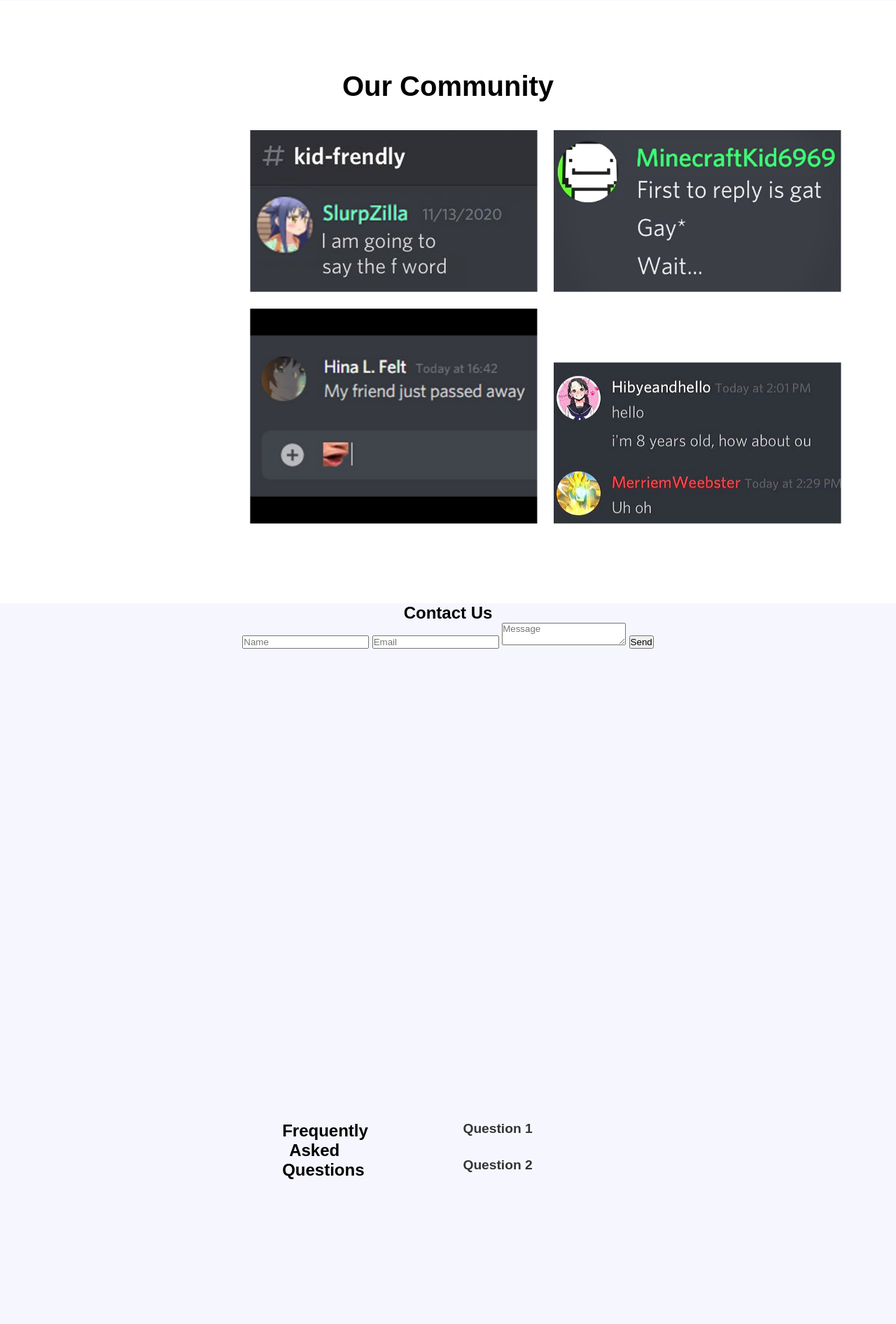
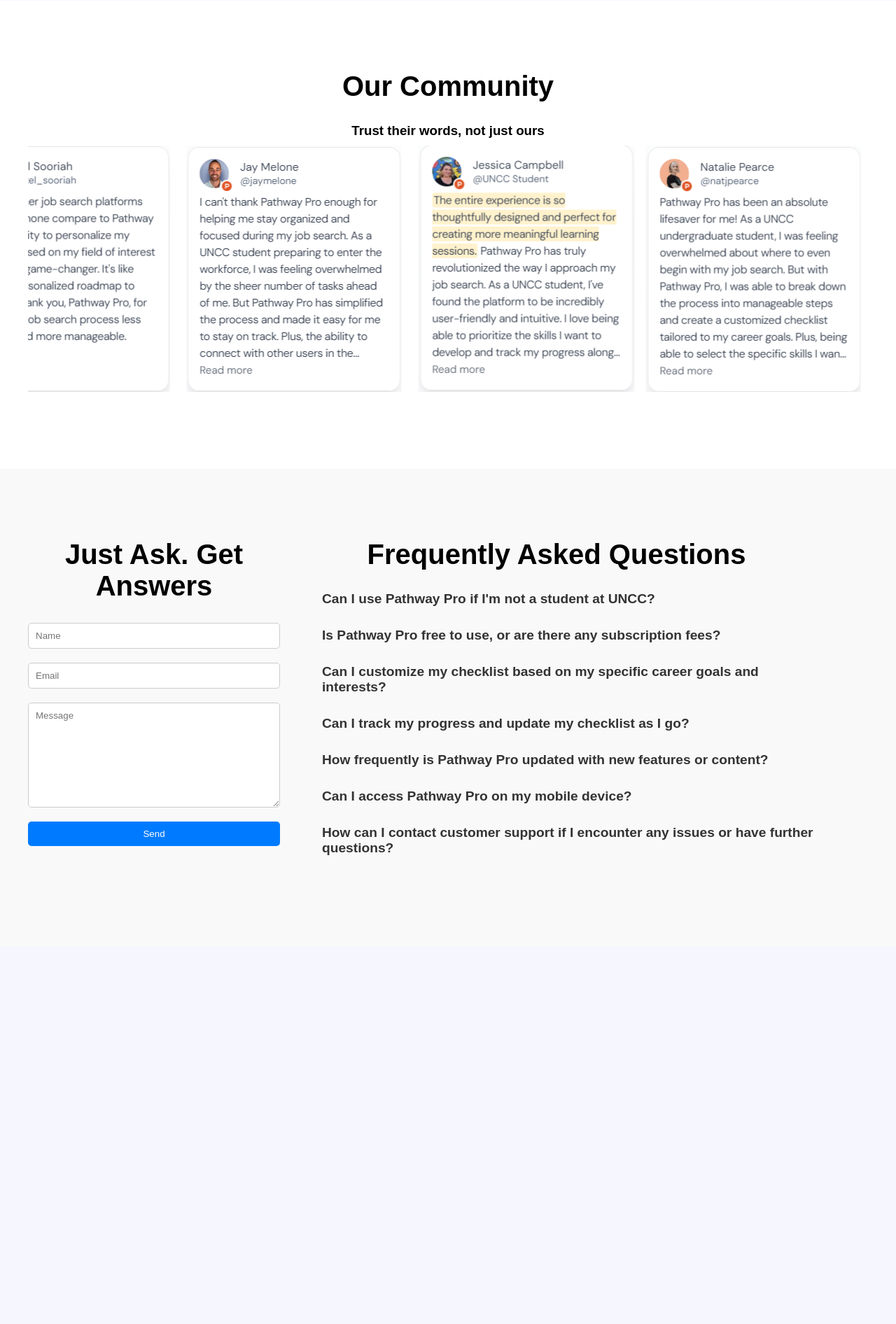
Before and after one commit to MRthyMix/3155-Software-Engineering-Group-Project, a Flask app: page / in a window 1280 px wide. Shown: the part 3676-5568 px from the top of the page at 70% size. After the commit the page ends 4898 px from the top, so only its background shows below. Run offline with Flask 3, Linux system fonts and the light colour scheme; some libraries are stand-ins or nearby versions.

Commit message:
community & contact/FAQ Done

```diff
--- a/Pathway_pro/static/css/home.css
+++ b/Pathway_pro/static/css/home.css
@@ -238,7 +238,8 @@ section {
 }
 
 .slideshow {
-    position: relative; /* Position relative for absolute positioning of images */
+    display: flex; /* Display images in a row */
+    justify-content: center; /* Center images horizontally */
     overflow: hidden; /* Hide overflowing images */
 }
 
@@ -246,47 +247,105 @@ section {
     max-width: 410px; /* Set maximum width for images */
     max-height: 500px; /* Set maximum height for images */
     margin: 10px; /* Add margin around images for spacing */
-    /* position: absolute; Position images absolutely */
-    animation: slideRightToLeft 20s linear infinite; /* Animation settings */
+    animation: slideRightToLeft 35s linear infinite; /* Animation settings */
 }
 
 @keyframes slideRightToLeft {
     0% {
-      transform: translateX(100%); /* Initial position: move 100% from right */
+        transform: translateX(300%); /* Initial position: move 100% from right */
     }
     100% {
-      transform: translateX(-100%); /* Final position: move 100% to the left */
+        transform: translateX(-250%); /* Final position: move 100% to the left */
     }
 }
 
 
-/* CSS for FAQ Section */
-#FAQ {
-    background-color: #f6f6ff;
-    padding: 100px 0;
+/* CSS for Contact Us and FAQ Sections */
+#contact {
+    background-color: #f9f9f9; /* Light gray background */
+    padding: 100px 0; /* Add padding top and bottom */
+    overflow: hidden; /* Clear floats */
+}
+
+#contact .container {
+    max-width: 1200px; /* Limit content width */
+    margin: 0 auto; /* Center container */
+    text-align: center; /* Center text */
+    overflow: hidden; /* Clear floats */
+}
+
+.contact {
+    width: 30%; /* Adjust left column width */
+    float: left; /* Float left for left column */
+    margin-right: 5%; /* Add space between columns */
+}
+
+.contact h2 {
+    font-size: 2.5em; /* Large font size */
+    margin-bottom: 30px; /* Spacing below title */
+}
+
+.contact form {
+    display: flex; /* Display form elements in a row */
+    flex-direction: column; /* Stack form elements vertically */
+    align-items: center; /* Center form elements horizontally */
+}
+
+.contact input[type="text"],
+.contact input[type="email"],
+.contact textarea {
+    width: 100%; /* Make input fields and textarea full-width */
+    padding: 10px; /* Add padding */
+    margin-bottom: 20px; /* Spacing between input fields and textarea */
+    border: 1px solid #ccc; /* Add border */
+    border-radius: 5px; /* Add border radius */
+}
+
+.contact textarea {
+    height: 150px; /* Set height for textarea */
+}
+
+.contact button {
+    width: 100%; /* Make button full-width */
+    padding: 10px; /* Add padding */
+    background-color: #007bff; /* Blue button color */
+    color: #fff; /* White text color */
+    border: none; /* Remove border */
+    border-radius: 5px; /* Add border radius */
+    cursor: pointer; /* Add pointer cursor on hover */
+    transition: background-color 0.3s ease; /* Smooth transition on hover */
+}
+
+.contact button:hover {
+    background-color: #0056b3; /* Darker blue on hover */
+}
+
+.faq {
+    width: 60%; /* Adjust right column width */
+    float: left; /* Float left for right column */
+    margin-right: 5%; /* Add space between columns */
 }
 
 .faq-header {
-    width: 30%;
-    padding-right: 50px;
-    float: left;
+    padding-right: 50px; /* Add space between header and content */
 }
 
-.faq-content {
-    width: 70%;
-    float: left;
+.faq h1 {
+    font-size: 2.5em; /* Large font size */
+    margin-bottom: 30px; /* Spacing below title */
 }
 
 .faq-question {
-    margin-bottom: 30px;
+    margin-bottom: 30px; /* Spacing between questions */
 }
 
 .question {
-    cursor: pointer;
-    font-size: 1.2em;
-    font-weight: bold;
-    color: #333;
-    margin-bottom: 10px;
+    cursor: pointer; /* Change cursor to pointer on hover */
+    font-size: 1.2em; /* Medium font size */
+    font-weight: bold; /* Bold font weight */
+    color: #333; /* Dark gray text color */
+    margin-bottom: 10px; /* Spacing below question */
+    text-align: left; /* Align text to the left */
 }
 
 .answer {
--- a/Pathway_pro/templates/home.html
+++ b/Pathway_pro/templates/home.html
@@ -157,11 +157,16 @@
 <section id="community">
   <div class="container">
     <h2>Our Community</h2>
+    <h3>Trust their words, not just ours</h3>
     <div class="slideshow">
-      <img src="{{ url_for('static', filename='/images/f_word.jpg') }}" alt="Community Image 1">
-      <img src="{{ url_for('static', filename='/images/first_reply.jpg') }}" alt="Community Image 2">
-      <img src="{{ url_for('static', filename='/images/pass_away.jpg') }}" alt="Community Image 3">
-      <img src="{{ url_for('static', filename='/images/ohoh.jpg') }}" alt="Community Image 4">
+      <img src="{{ url_for('static', filename='/images/axel.png') }}" alt="Community Image 1">
+      <img src="{{ url_for('static', filename='/images/jay.png') }}" alt="Community Image 2">
+      <img src="{{ url_for('static', filename='/images/jess.png') }}" alt="Community Image 3">
+      <img src="{{ url_for('static', filename='/images/natalie.png') }}" alt="Community Image 4">
+      <img src="{{ url_for('static', filename='/images/mike.png') }}" alt="Community Image 5">
+      <img src="{{ url_for('static', filename='/images/sabba.png') }}" alt="Community Image 6">
+      <img src="{{ url_for('static', filename='/images/rich.png') }}" alt="Community Image 7">
+      <img src="{{ url_for('static', filename='/images/rob.png') }}" alt="Community Image 8">
 
     </div>
   </div>
@@ -169,10 +174,11 @@
 </section>
 
 
-<!-- Contact Us postion -->
+<!-- Contact Us and FAQ Section -->
 <section id="contact">
   <div class="container">
-      <h2>Contact Us</h2>
+    <div class="contact">
+      <h2>Just Ask. Get Answers</h2>
       <form>
           <input type="text" placeholder="Name">
           <input type="email" placeholder="Email">
@@ -180,32 +186,63 @@
           <button type="submit">Send</button>
       </form>
     </div>
-</section>
-
-
-<!-- FAQ position -->
-<section id="FAQ">
-  <div class="container">
+    <div class="faq">
       <div class="faq-header">
-      <h2>Frequently Asked Questions</h2>
+        <h1>Frequently Asked Questions</h1>
       </div>
       <div class="faq-content">
         <div class="faq-question">
-        <h3 class="question">Question 1</h3>
+          <h3 class="question">Can I use Pathway Pro if I'm not a student at UNCC?</h3>
           <div class="answer">
             <p>Answer 1 goes here.</p>
           </div>
         </div>
         <!-- Repeat this for each question -->
         <div class="faq-question">
-        <h3 class="question">Question 2</h3>
+          <h3 class="question">Is Pathway Pro free to use, or are there any subscription fees?</h3>
           <div class="answer">
             <p>Answer 2 goes here.</p>
           </div>
         </div>
         <!-- Repeat for other questions -->
+        <div class="faq-question">
+          <h3 class="question">Can I customize my checklist based on my specific career goals and interests?</h3>
+          <div class="answer">
+            <p>Answer 3 goes here.</p>
+          </div>
+        </div>
+        <!-- Repeat for other questions -->
+        <div class="faq-question">
+          <h3 class="question">Can I track my progress and update my checklist as I go?</h3>
+          <div class="answer">
+            <p>Answer 4 goes here.</p>
+          </div>
+        </div>
+        <!-- Repeat for other questions -->
+        <div class="faq-question">
+          <h3 class="question">How frequently is Pathway Pro updated with new features or content?</h3>
+          <div class="answer">
+            <p>Answer 5 goes here.</p>
+          </div>
+        </div>
+        <!-- Repeat for other questions -->
+        <div class="faq-question">
+          <h3 class="question">Can I access Pathway Pro on my mobile device?</h3>
+          <div class="answer">
+            <p>Answer 6 goes here.</p>
+          </div>
+        </div>
+        <!-- Repeat for other questions -->
+        <div class="faq-question">
+          <h3 class="question">How can I contact customer support if I encounter any issues or have further questions?</h3>
+          <div class="answer">
+            <p>Answer 7 goes here.</p>
+          </div>
+        </div>
+      </div>
     </div>
   </div>
 </section>
 
+
 {% endblock %}
```
Also changed, not shown: Pathway_pro/static/javascript/dropDown.js (+14 -11 lines), Pathway_pro/static/images/axel.png (added), Pathway_pro/static/images/bees.jpg (deleted), Pathway_pro/static/images/boba.jpg (deleted), Pathway_pro/static/images/f_word.jpg (deleted), Pathway_pro/static/images/first_reply.jpg (deleted), Pathway_pro/static/images/jay.png (added), Pathway_pro/static/images/jess.png (added), Pathway_pro/static/images/mike.png (added), Pathway_pro/static/images/natalie.png (added), Pathway_pro/static/images/ohoh.jpg (deleted), Pathway_pro/static/images/pass_away.jpg (deleted), Pathway_pro/static/images/rich.png (added), Pathway_pro/static/images/rob.png (added), 1 more files. Lines whose indentation alone changed are shown as unchanged.
